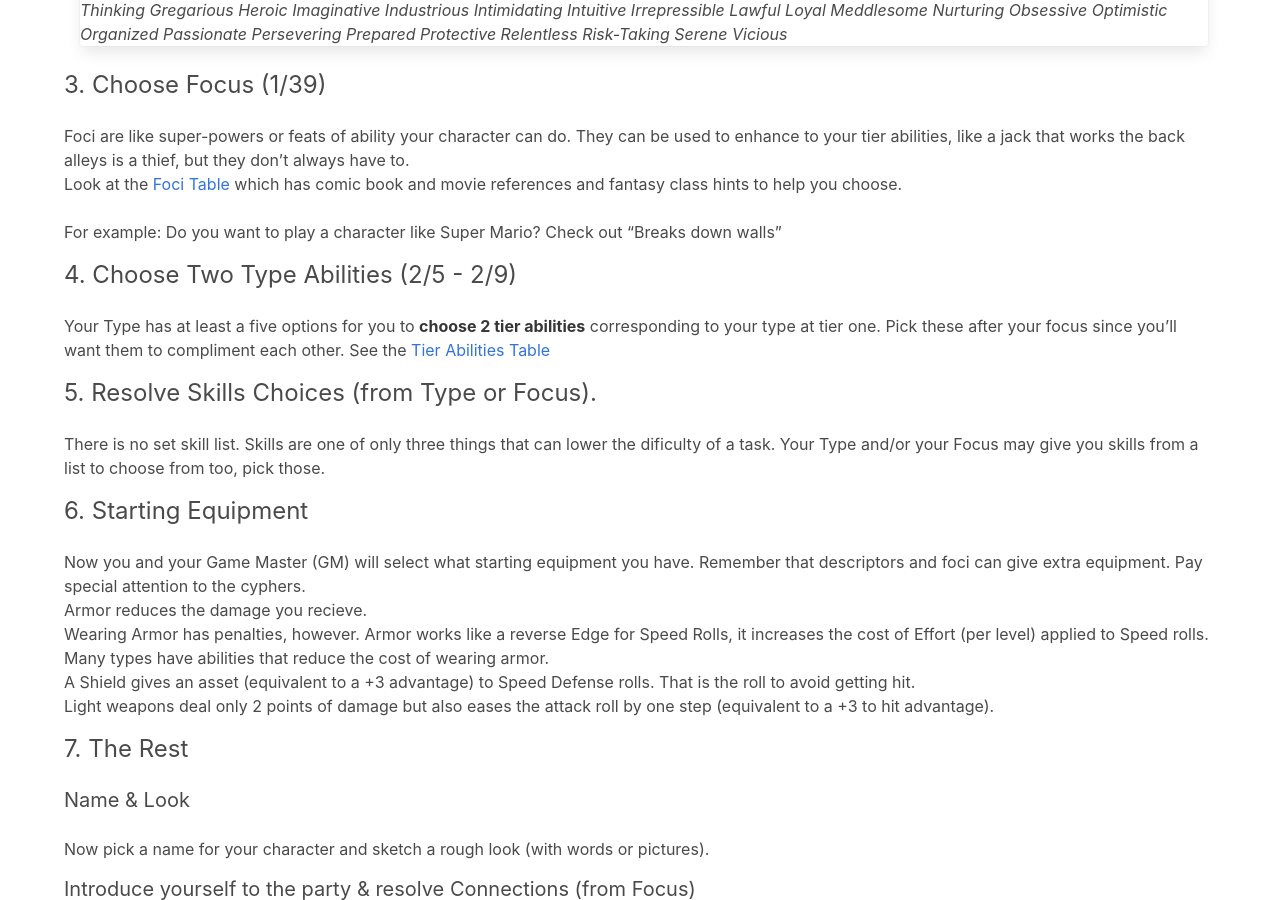
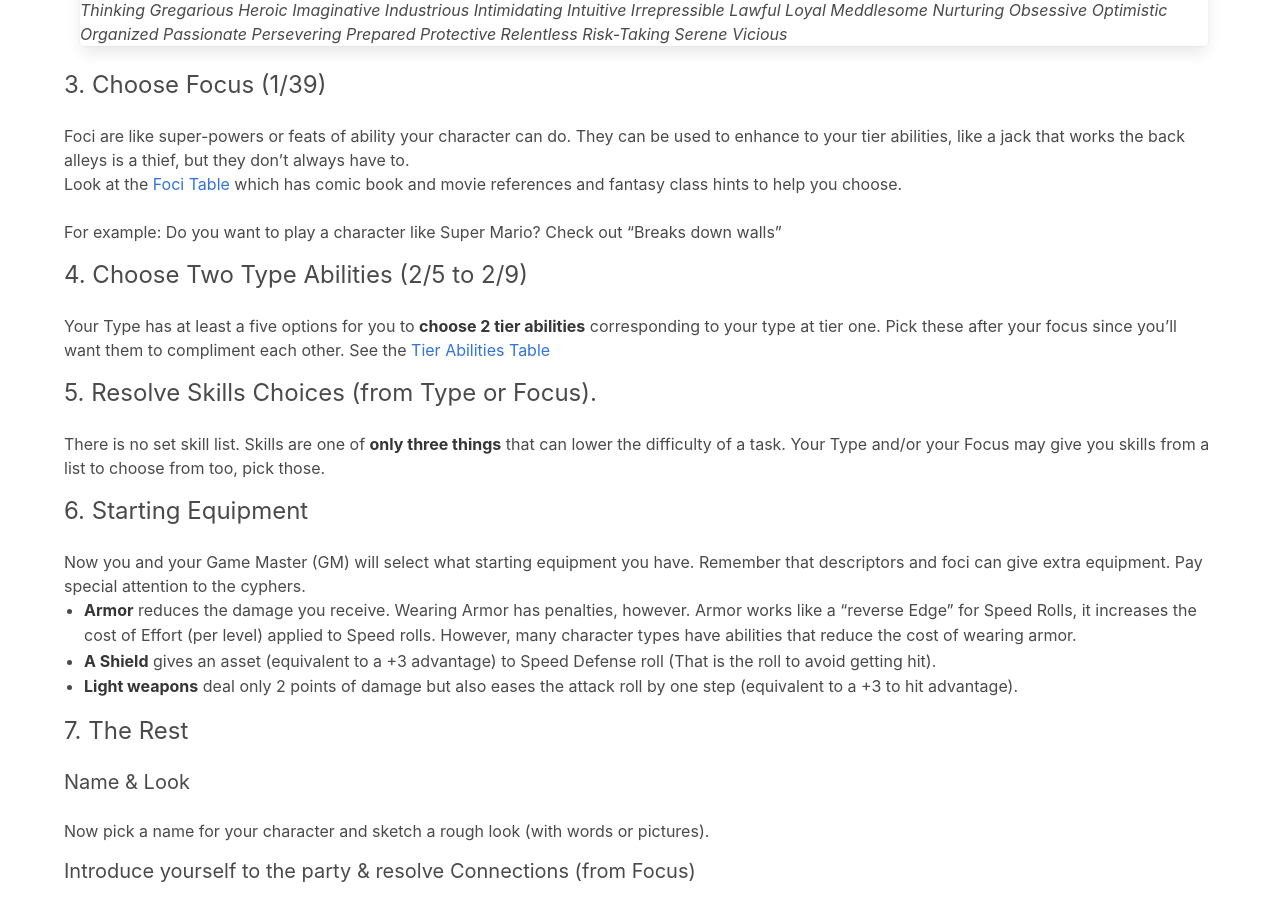
Before and after one commit to rebelwarrior/numenera, a Jekyll site: the page built from character_creation.md, in a window 1280 px wide and 900 px high, scrolled down 966 px. Built offline with Jekyll 4.4.1, drawn with Linux system fonts in a browser that asks for light colours; nearby versions of some CDN libraries; some of the changed text lies outside the part shown.

Commit message:
fixes to txt

```diff
--- a/character_creation.md
+++ b/character_creation.md
@@ -58,7 +58,7 @@
 For example: Do you want to play a character like Super Mario?
 Check out "Breaks down walls"
 
-#### 4. Choose Two Type Abilities (2/5 - 2/9)
+#### 4. Choose Two Type Abilities (2/5 to 2/9)
 {:.subtitle.is-4.mt-4}
 
 Your Type has at least a five options for you to __choose 2 tier abilities__ corresponding to your type at tier one. Pick these after your focus since you'll want them to compliment each other. See the [Tier Abilities Table]({{ site.url}}/tables/tier_abilities.md)
@@ -67,7 +67,7 @@
 #### 5. Resolve Skills Choices (from Type or Focus).
 {:.subtitle.is-4.mt-4}
 
-There is no set skill list. Skills are one of only three things that can lower the dificulty of a task.
+There is no set skill list. Skills are one of __only three things__ that can lower the difficulty of a task.
 Your Type and/or your Focus may give you skills from a list to choose from too, pick those.
 
 
@@ -76,12 +76,11 @@
 
 Now you and your Game Master (GM) will select what starting equipment you have. Remember that descriptors and foci can give extra equipment. Pay special attention to the cyphers.
 
-Armor reduces the damage you recieve.
-Wearing Armor has penalties, however. Armor works like a reverse Edge for Speed Rolls, it increases the cost of Effort (per level) applied to Speed rolls. Many types have abilities that reduce the cost of wearing armor.
+- __Armor__ reduces the damage you receive. Wearing Armor has penalties, however. Armor works like a "reverse Edge" for Speed Rolls, it increases the cost of Effort (per level) applied to Speed rolls. However, many character types have abilities that reduce the cost of wearing armor.
 
-A Shield gives an asset (equivalent to a +3 advantage) to Speed Defense rolls. That is the roll to avoid getting hit.
+- __A Shield__ gives an asset (equivalent to a +3 advantage) to Speed Defense roll (That is the roll to avoid getting hit).
 
-Light weapons deal only 2 points of damage but also eases the attack roll by one step (equivalent to a +3 to hit advantage).
+- __Light weapons__ deal only 2 points of damage but also eases the attack roll by one step (equivalent to a +3 to hit advantage).
 
 #### 7. The Rest
 {:.subtitle.is-4.mt-4}
@@ -101,6 +100,6 @@
 
 Pick your Background and the answer to the question:  `Why does your character adventure?` Refer to those section of your tier, focus and description choices. Your descriptor has suggestions for the _Initial Link to the Starting Adventure_.
 
-If you wanna deep dive [Ginny Di](https://youtu.be/OCrCrn2vuAc) has a list of 50 questions you can answer.
+If you wanna deep dive [Ginny Di](https://youtu.be/OCrCrn2vuAc) has a list of 50 questions you can answer. [The 50 Questions]({{ site.url}}/50-questions)
 
-[The 50 Questions]({{ site.url}}/50-questions)
+<br>
```
Also changed, not shown: other parts of character_creation.md (+1 -1 lines), disclaimer.md (+3 -1 lines), gm_resources.md (+6 -1 lines), ninth_world.md (+15 -11 lines).
